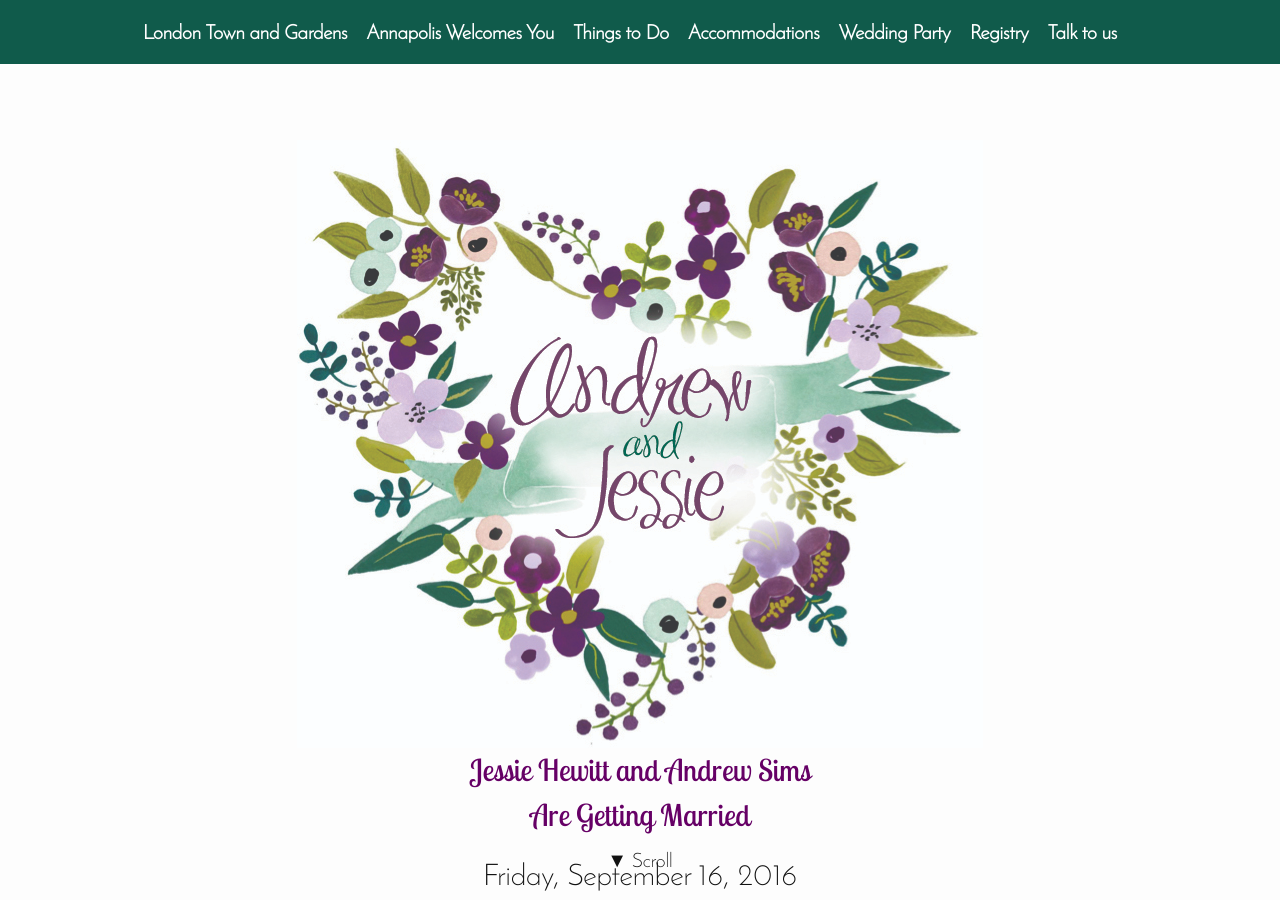
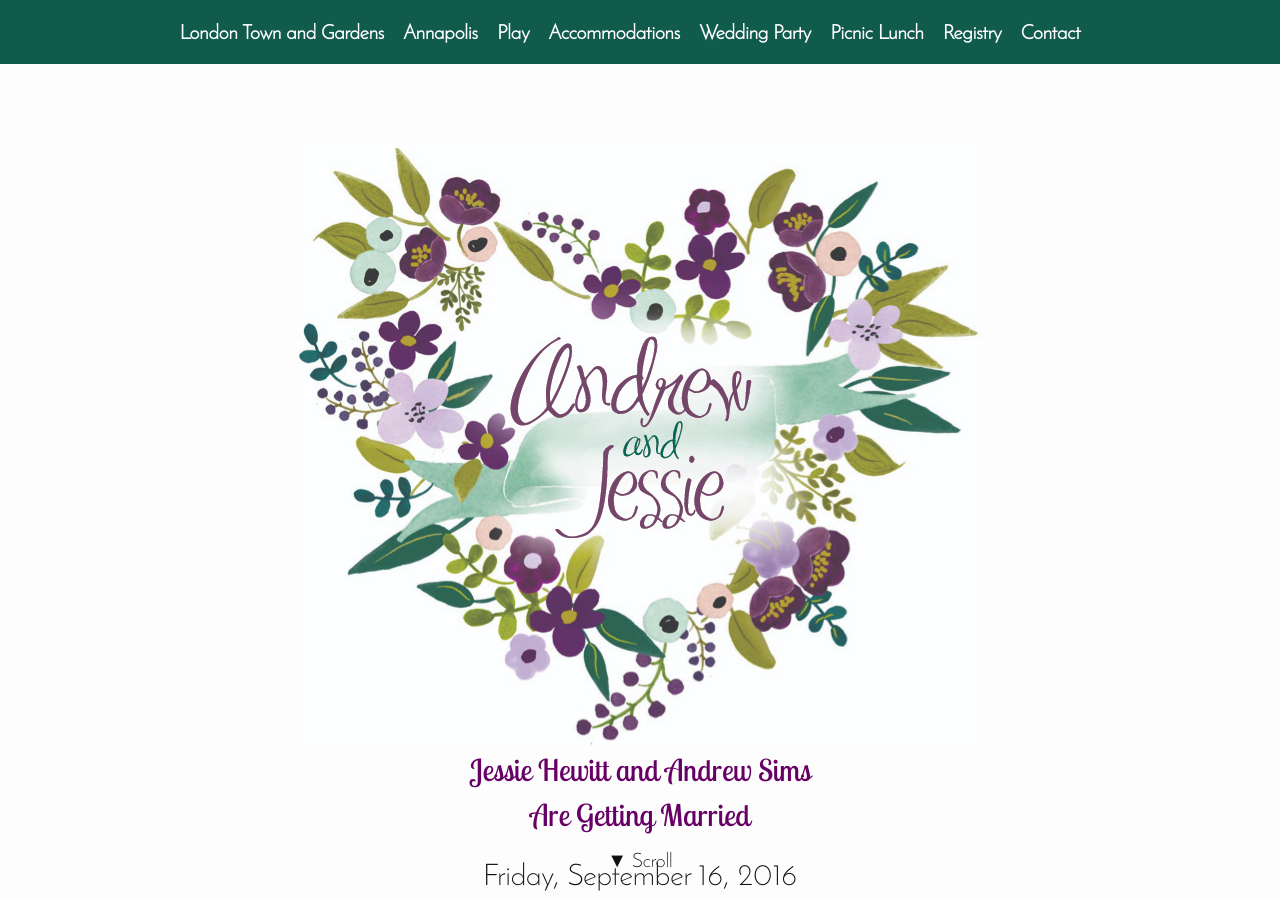
Before and after one commit to rhewitt22/jessie, a Jekyll site: the page built from index.html, in a window 1280 px wide and 900 px high. Built offline with Jekyll 4.4.1, drawn with Linux system fonts in a browser that asks for light colours; nearby versions of some CDN libraries.

Commit message:
Add new link to the header for lunch picnic

```diff
--- a/_includes/header.html
+++ b/_includes/header.html
@@ -4,12 +4,13 @@
   <nav role="navigation">
     <ul class="nav-links">
       <li class="nav-link"><a href="#londontown">London Town and Gardens</a></li>
-      <li class="nav-link"><a href="#annapolis">Annapolis Welcomes You</a></li>
-      <li class="nav-link"><a href="#fun">Things to Do</a></li>
+      <li class="nav-link"><a href="#annapolis">Annapolis</a></li>
+      <li class="nav-link"><a href="#fun">Play</a></li>
       <li class="nav-link"><a href="#accommodations">Accommodations</a></li>
       <li class="nav-link"><a href="#party">Wedding Party</a></li>
+      <li class="nav-link"><a href="#lunch">Picnic Lunch</a></li>
       <li class="nav-link"><a href="#registry">Registry</a></li>
-      <li class="nav-link"><a href="#contact">Talk to us</a></li>
+      <li class="nav-link"><a href="#contact">Contact</a></li>
     </ul>
   </nav>
 </header>
```
